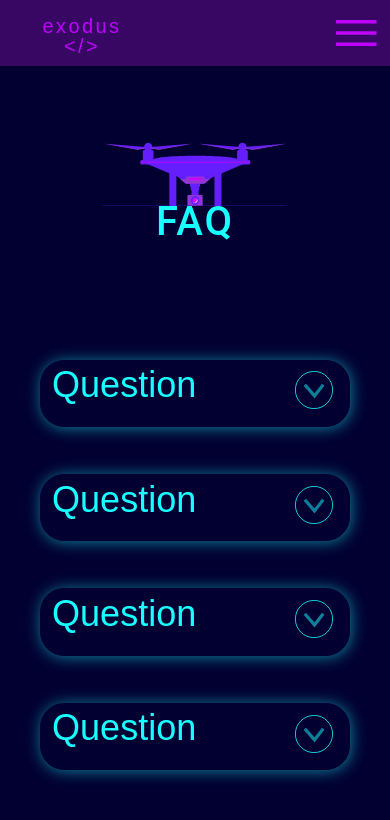
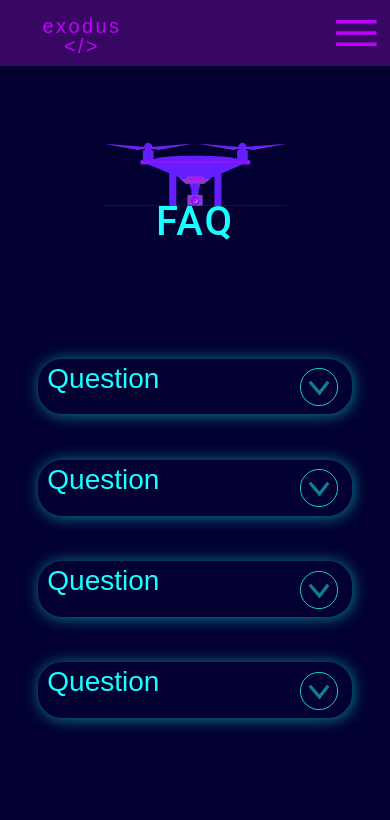
Before and after one commit to IEEESBM/Exodus-2.0, a React (Create React App) app in the folder client/: page /faq in a window 390 px wide. Shown: the top 820 px of the page. Built offline with nearby package versions, Linux system fonts and the light colour scheme.

Commit message:
about page commit

```diff
--- a/client/src/pages/faq/faq.css
+++ b/client/src/pages/faq/faq.css
@@ -103,6 +103,10 @@
     margin-top: 280px;
   }
 
+  .faq-container div{
+    font-size: 30px;
+  }
+
 }
 
 @media only screen and (max-width: 576px) {
@@ -121,4 +125,8 @@
     top: 187px;
   }
 
+  .faq-container div{
+    font-size: 28px;
+  }
+
 }
```
